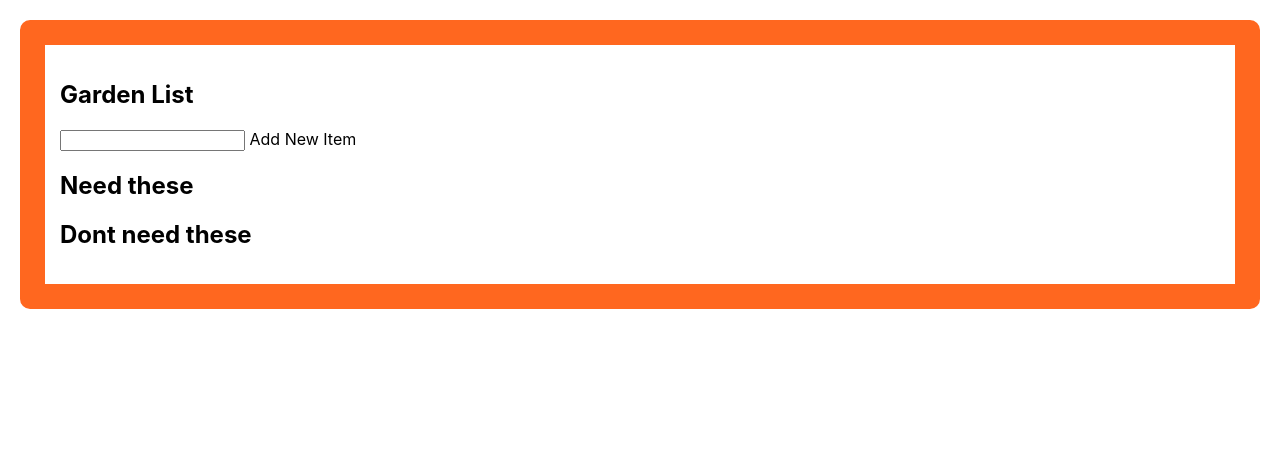
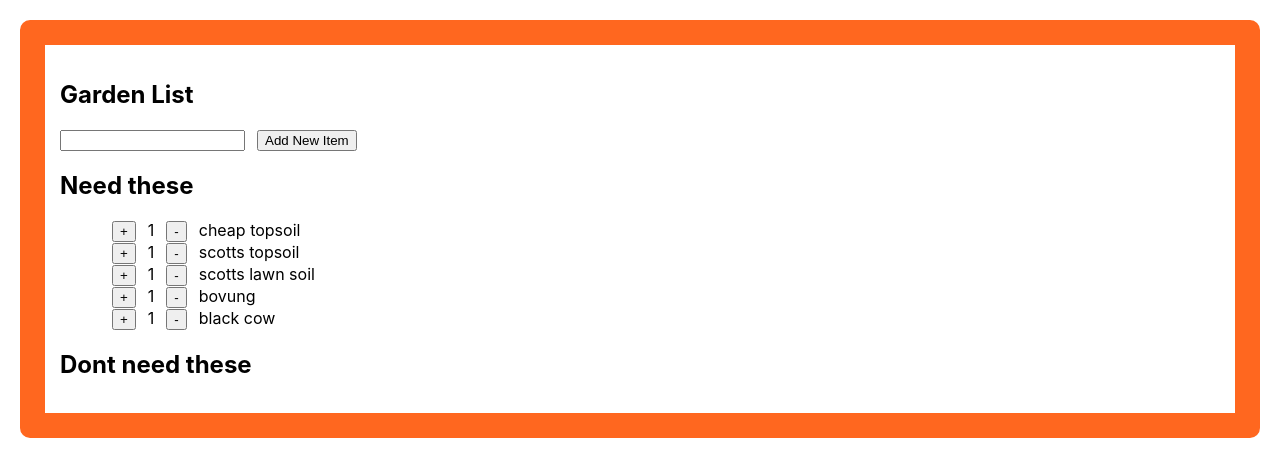
Before and after one commit to bushbass/homedepotlist, a React (Create React App) app: page / in a window 1280 px wide. Shown: the top 476 px of the page. Built offline with nearby package versions, Linux system fonts and the light colour scheme.

Commit message:
added a few default items

```diff
--- a/src/App.jsx
+++ b/src/App.jsx
@@ -9,7 +9,33 @@ function App() {
     if (localStorage.hdList) {
       return JSON.parse(localStorage.hdList)
     } else {
-      return []
+      return [
+        {
+          input: 'cheap topsoil',
+          count: 1,
+          id: '836e3427-72d9-4666-a5d5-7d88323a32cf',
+        },
+        {
+          input: 'scotts topsoil',
+          count: 1,
+          id: 'deb4b8a9-3520-43a6-9e55-94ae1c6f3040',
+        },
+        {
+          input: 'scotts lawn soil',
+          count: 1,
+          id: '69e82fb2-d20c-42ab-9bd4-54f76dbb5445',
+        },
+        {
+          input: 'bovung',
+          count: 1,
+          id: 'be2b4f9c-4d45-4472-919a-b575e2b58851',
+        },
+        {
+          input: 'black cow',
+          count: 1,
+          id: '5b0b429c-439d-4810-bf46-8354760f1d6e',
+        },
+      ]
     }
   })
   useEffect(() => {
@@ -56,8 +82,9 @@ function App() {
           value={input}
           type='text'
           onChange={(e) => setInput(e.target.value)}
-        />{' '}
-        Add New Item
+        />
+
+        <button>Add New Item</button>
       </form>
       <h2>Need these</h2>
       <ul>
```
